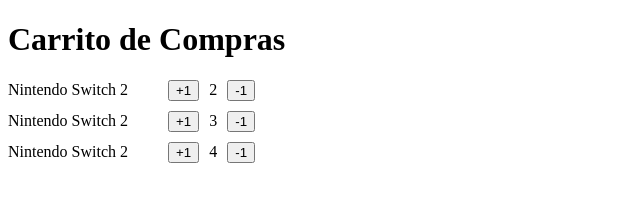
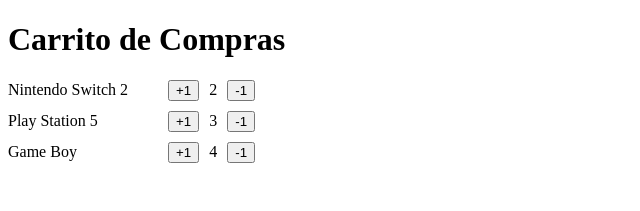
Before and after one commit to breadsk/first-step, a React (Vite) app: page / in a window 1280 px wide. Shown: the top 211 px of the page, without its empty margins (0-640 px from the left). Built offline with nearby package versions, Linux system fonts and the light colour scheme.

Commit message:
Logica en el click

```diff
--- a/src/FirstStepsApp.tsx
+++ b/src/FirstStepsApp.tsx
@@ -1,5 +1,16 @@
 
 import { ItemCounter } from "./shopping-cart/itemCounter"
+
+interface ItemInCart {
+  productName: string;
+  quantity:number;
+}
+
+const itemsInCart:ItemInCart[] = [
+  { productName: 'Nintendo Switch 2', quantity: 2 },
+  { productName: 'Play Station 5', quantity: 3 },
+  { productName: 'Game Boy', quantity: 4 },
+]
 
 export const FirstStepsApp = () => {
 
@@ -8,9 +19,18 @@
     <>
         <h1>Carrito de Compras</h1>
 
-        <ItemCounter itemName="Nintendo switch 2" quantity={2}/>
+        {
+          itemsInCart.map( ({productName , quantity}) => (
+              <ItemCounter
+                key={productName}
+                productName={productName}
+                quantity={quantity} />
+          ))
+        }
+
+        {/* <ItemCounter itemName="Nintendo switch 2" quantity={2}/>
         <ItemCounter itemName="Play station 5" quantity={3}/>
-        <ItemCounter itemName="Game Boy" quantity={4}/>
+        <ItemCounter itemName="Game Boy" quantity={4}/> */}
 
 
     </>
--- a/src/shopping-cart/ItemCounter.tsx
+++ b/src/shopping-cart/ItemCounter.tsx
@@ -8,22 +8,31 @@
     }
 
 interface Props {
-    itemName:string;
+    key:string;
+    productName:string;
     quantity?:number; // number | undefined
 }
 
 
-export const ItemCounter = ({itemName,quantity}:Props) => {
+export const ItemCounter = ({productName,quantity}:Props) => {
 
-    console.log(itemName);
+    const handleClick = () => {
+        console.log(`Click en ${productName}`);
+    }
+
 
   return (
     <section style={styles}>
         <span style={{
             width: 150,
 
-        }}>Nintendo Switch 2</span>
-        <button>+1</button>
+        }}>{productName}</span>
+        <button
+            // onMouseEnter={() => {
+            //     console.log(`Mouse enter ${productName}`);
+            // }}
+            onClick={handleClick}
+        >+1</button>
         <span>{quantity}</span>
         <button>-1</button>
     </section>
```
